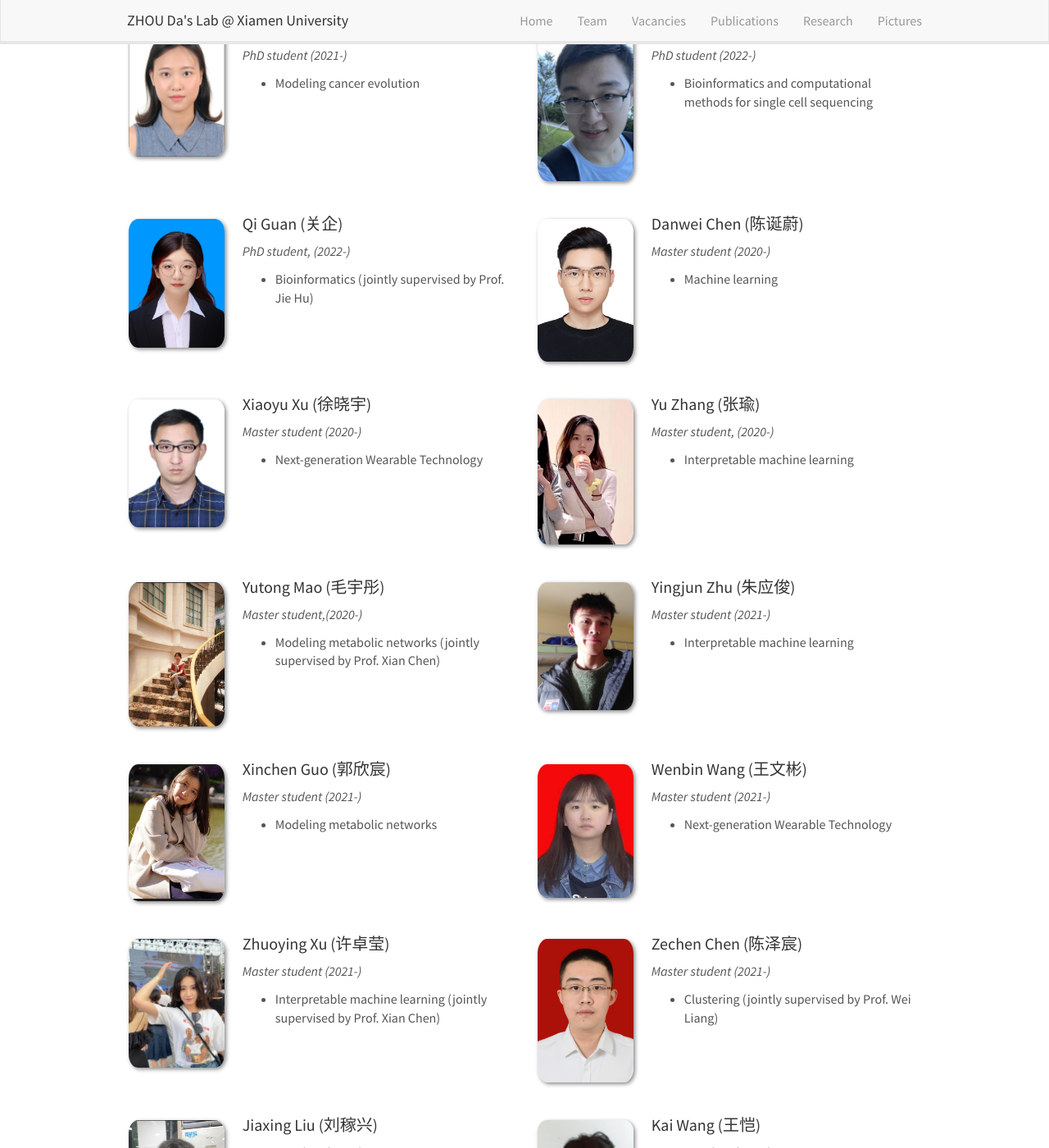
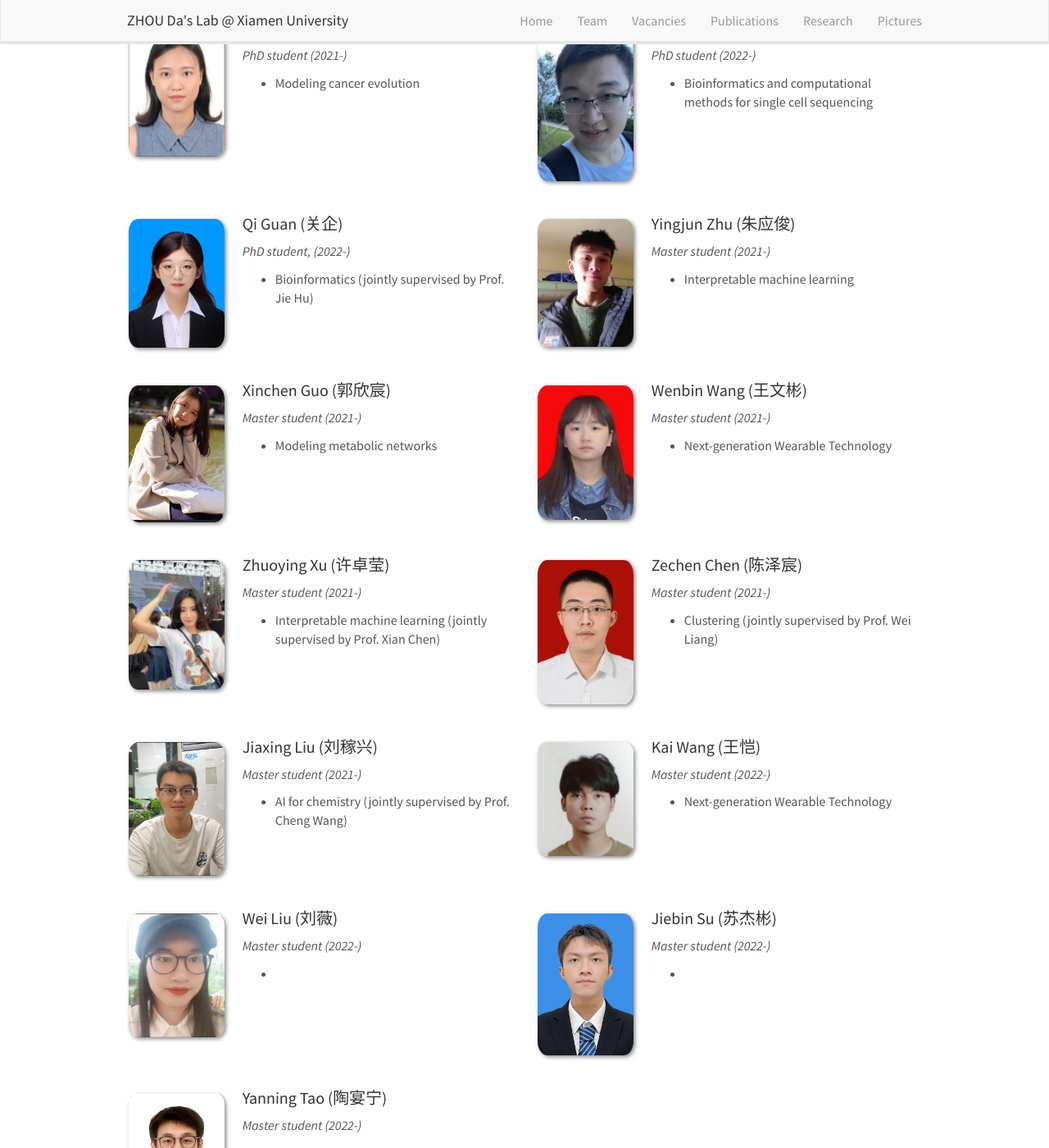
Before and after one commit to ZhouDaLab/zhoudalab.github.io, a Jekyll site: the page built from _pages/team.md, in a window 1280 px wide and 1400 px high, scrolled down 449 px. Shown: the whole window at 82% size. Built offline with Jekyll 4.4.1, drawn with Linux system fonts in a browser that asks for light colours; nearby versions of some CDN libraries; some of the changed text lies outside the part shown.

```diff
--- a/_data/alumni.yml
+++ b/_data/alumni.yml
@@ -7,6 +7,34 @@
 #  education2:
 #  education3:
 #  education4:
+
+- name: Danwei Chen (陈诞蔚)
+  photo: bio-photo.jpg
+  info: Master, 2020-2023
+  email: xx
+  number_educ: 1
+  education1: Intime Department Store (银泰百货)
+
+- name: Xiaoyu Xu (徐晓宇)
+  photo: bio-photo.jpg
+  info: Master, 2020-2023
+  email: xx
+  number_educ: 1
+  education1: Meituan (美团)
+
+- name: Yu Zhang (张瑜)
+  photo: bio-photo.jpg
+  info: Master, 2020-2023
+  email: xx
+  number_educ: 1
+  education1: 温州市政府某部门
+
+- name: Yutong Mao (毛宇彤)
+  photo: bio-photo.jpg
+  info: Master, 2020-2023
+  email: xx
+  number_educ: 1
+  education1: No.3 Middle School of Nanchang (南昌三中)
 
 - name: Chengyujie Xu (徐程玉洁)
   photo: bio-photo.jpg
--- a/_data/students.yml
+++ b/_data/students.yml
@@ -42,34 +42,6 @@
   email: xx
   number_educ: 1
   education1: Bioinformatics (jointly supervised by Prof. Jie Hu)
-
-- name: Danwei Chen (陈诞蔚)
-  photo: chendanwei.jpg
-  info: Master student (2020-)
-  email: xx
-  number_educ: 1
-  education1: Machine learning
-
-- name: Xiaoyu Xu (徐晓宇)
-  photo: xuxiaoyu.jpg
-  info: Master student (2020-)
-  email: xx
-  number_educ: 1
-  education1: Next-generation Wearable Technology
-
-- name: Yu Zhang (张瑜)
-  photo: zhangyu.jpg
-  info: Master student, (2020-)
-  email: xx
-  number_educ: 1
-  education1: Interpretable machine learning
-
-- name: Yutong Mao (毛宇彤)
-  photo: maoyutong.jpg
-  info: Master student,(2020-)
-  email: xx
-  number_educ: 1
-  education1: Modeling metabolic networks (jointly supervised by Prof. Xian Chen)
 
 - name: Yingjun Zhu (朱应俊)
   photo: zhuyingjun.jpg
```
Also changed, not shown: _pages/pictures.md (+1 -0 lines), images/2023毕业合影.jpg (added).
